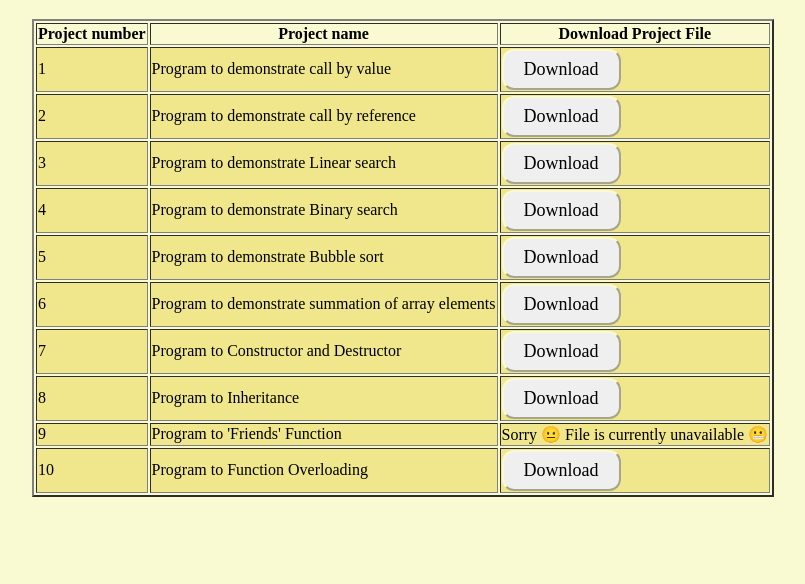
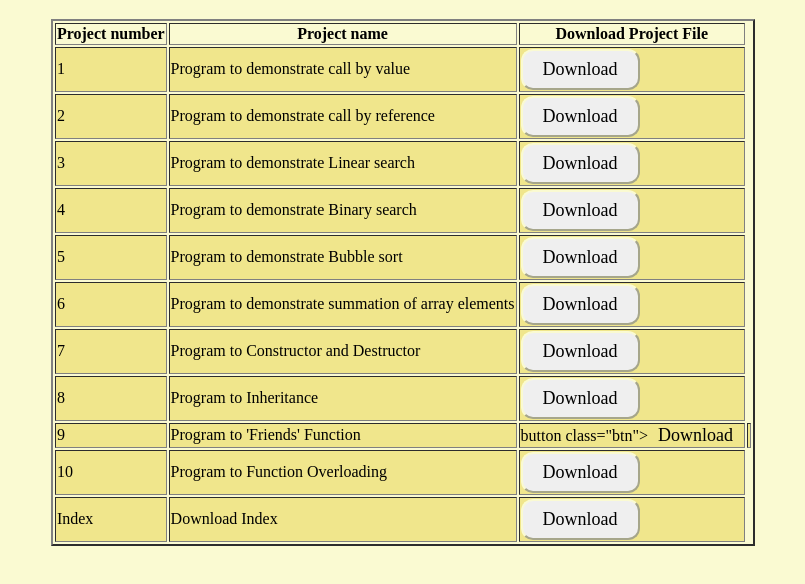
Before and after one commit to gaurang2711/CppProjects, a plain HTML site: page index.html in a window 1280 px wide. Shown: the part 80-664 px from the top of the page, without its empty margins (237-1042 px from the left). Drawn offline with Linux system fonts and the light colour scheme.

Commit message:
index.html

```diff
--- a/index.html
+++ b/index.html
@@ -52,52 +52,57 @@
         <tr>
             <td>1</td>
             <td>Program to demonstrate call by value</td>
-            <td><button class="btn"><a href="proj 1.docx" download="proj1" class="btn">Download</a></button></td>
+            <td><button class="btn"><a href="proj 1.docx" download="project_1" class="btn">Download</a></button></td>
         </tr>
         <tr>
             <td>2</td>
             <td>Program to demonstrate call by reference</td>
-            <td><button class="btn"><a href="proj 2.docx" download="proj1" class="btn">Download</a></button></td>
+            <td><button class="btn"><a href="proj 2.docx" download="project_2" class="btn">Download</a></button></td>
         </tr>
         <tr>
             <td>3</td>
             <td>Program to demonstrate Linear search</td>
-            <td><button class="btn"><a href="proj 3.docx" download="proj1" class="btn">Download</a></button></td>
+            <td><button class="btn"><a href="proj 3.docx" download="project_3" class="btn">Download</a></button></td>
         </tr>
         <tr>
             <td>4</td>
             <td>Program to demonstrate Binary search</td>
-            <td><button class="btn"><a href="proj 4.docx" download="proj1" class="btn">Download</a></button></td>
+            <td><button class="btn"><a href="proj 4.docx" download="project_4" class="btn">Download</a></button></td>
         </tr>
         <tr>
             <td>5</td>
             <td>Program to demonstrate Bubble sort</td>
-            <td><button class="btn"><a href="proj 5.docx" download="proj1" class="btn">Download</a></button></td>
+            <td><button class="btn"><a href="proj 5.docx" download="project_5" class="btn">Download</a></button></td>
         </tr>
         <tr>
             <td>6</td>
             <td>Program to demonstrate summation of array elements</td>
-            <td><button class="btn"><a href="proj 6.docx" download="proj1" class="btn">Download</a></button></td>
+            <td><button class="btn"><a href="proj 6.docx" download="project_6" class="btn">Download</a></button></td>
         </tr>
         <tr>
             <td>7</td>
             <td>Program to Constructor and Destructor</td>
-            <td><button class="btn"><a href="proj 7.docx" download="proj1" class="btn">Download</a></button></td>
+            <td><button class="btn"><a href="proj 7.docx" download="project_7" class="btn">Download</a></button></td>
         </tr>
         <tr>
             <td>8</td>
             <td>Program to Inheritance</td>
-            <td><button class="btn"><a href="proj 8.docx" download="proj1" class="btn">Download</a></button></td>
+            <td><button class="btn"><a href="proj 8.docx" download="project_8" class="btn">Download</a></button></td>
         </tr>
         <tr>
             <td>9</td>
             <td>Program to 'Friends' Function</td>
-            <td>Sorry 😐 File is currently unavailable 😬</td>
+            <td>button class="btn"><a href="project 9.docx" download="project_9" class="btn">Download</a></button><td>
         </tr>
         <tr>
             <td>10</td>
             <td>Program to Function Overloading</td>
-            <td><button class="btn"><a href="proj 10.docx" download="proj1" class="btn">Download</a></button></td>
+            <td><button class="btn"><a href="proj 10.docx" download="project_10" class="btn">Download</a></button></td>
+        </tr>
+        <tr>
+            <td>Index</td>
+            <td>Download Index</td>
+            <td><button class="btn"><a href="#" download="Index" class="btn">Download</a></button></td>
         </tr>
     </table>
 </center>
```
